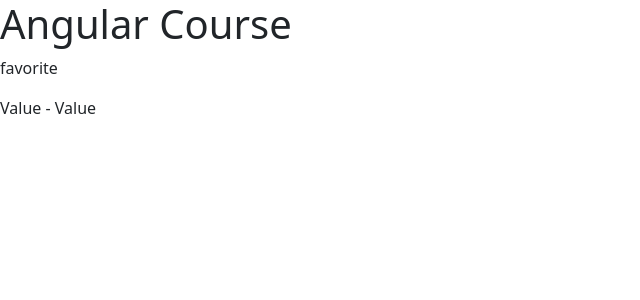
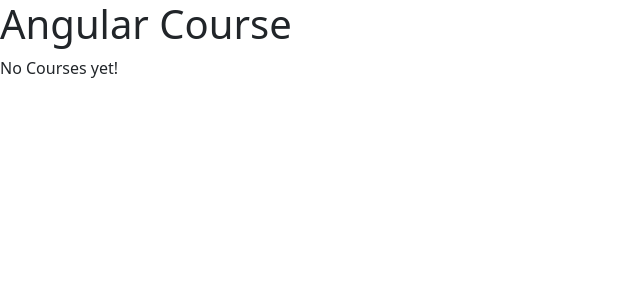
Before and after one commit to codeWithAshith/Angular-Course, an Angular app: page / in a window 1280 px wide. Shown: the top 300 px of the page, without its empty margins (0-640 px from the left). Built offline with nearby package versions, Linux system fonts and the light colour scheme.

Commit message:
13. Directives - ngIf

```diff
--- a/src/app/app.component.html
+++ b/src/app/app.component.html
@@ -1,5 +1,8 @@
 <h1>Angular Course</h1>
-<!-- <app-course></app-course> -->
-<app-favorite [usingAlias]="value" (getNewValue)="getValue($event)" />
 
-<p>{{ ouput }}</p>
+<div *ngIf="courses.length > 0">
+  <p>List of Courses</p>
+</div>
+<div>
+  <p>No Courses yet!</p>
+</div>
--- a/src/app/app.component.ts
+++ b/src/app/app.component.ts
@@ -6,12 +6,5 @@ import { Component } from '@angular/core';
   styleUrls: ['./app.component.css'],
 })
 export class AppComponent {
-  title = 'Angular Course';
-  value = 'Value';
-
-  ouput = '';
-
-  getValue(op: string) {
-    this.ouput = op;
-  }
+  courses = [];
 }
```
